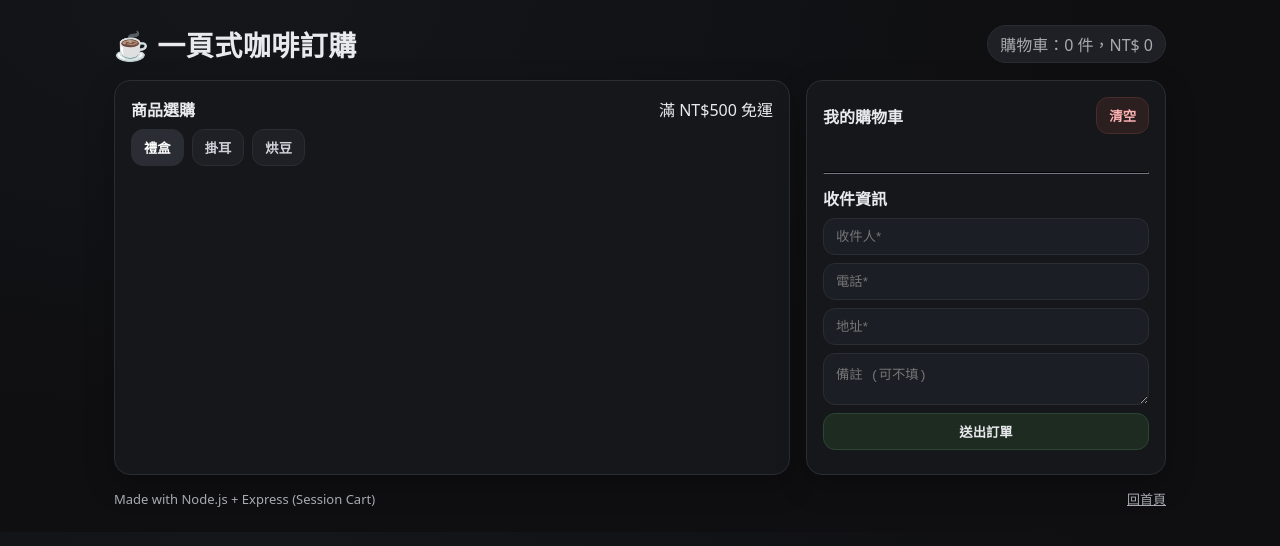
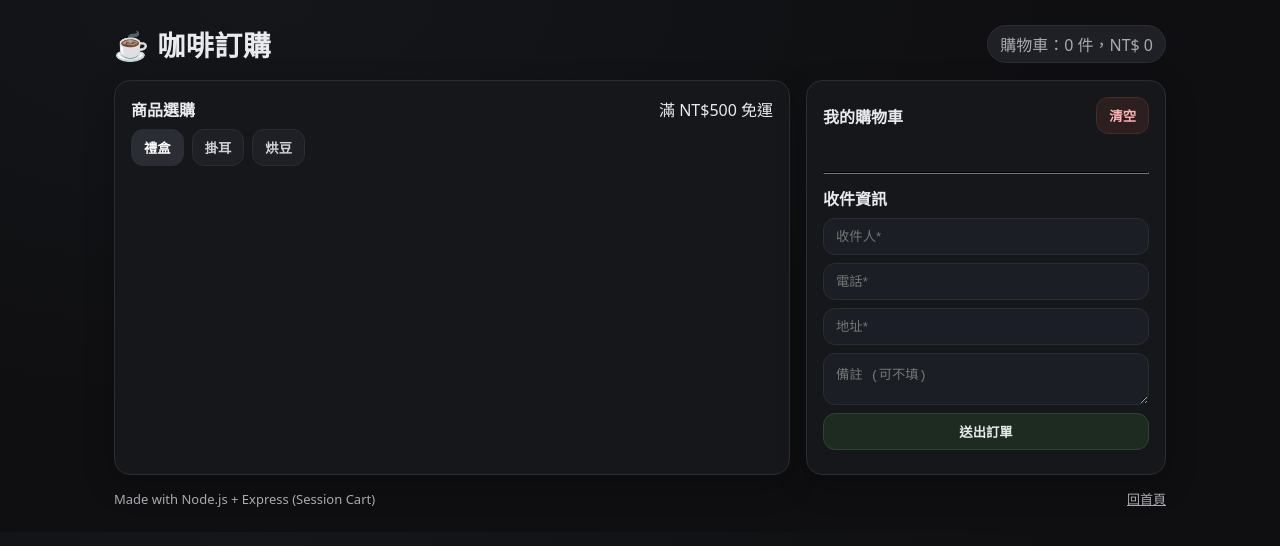
Before and after one commit to JoanHu-code/coffee-order-app, a website: page public/order.html in a window 1280 px wide. Drawn offline with Linux system fonts and the light colour scheme; no server answers.

Commit message:
更新title

```diff
--- a/public/order.html
+++ b/public/order.html
@@ -76,7 +76,7 @@
 <body>
   <div class="container">
     <header>
-      <div class="title">☕ 一頁式咖啡訂購</div>
+      <div class="title">☕ 咖啡訂購</div>
       <div class="pill" id="cart-pill">購物車：0 件，NT$ 0</div>
     </header>
 
```
